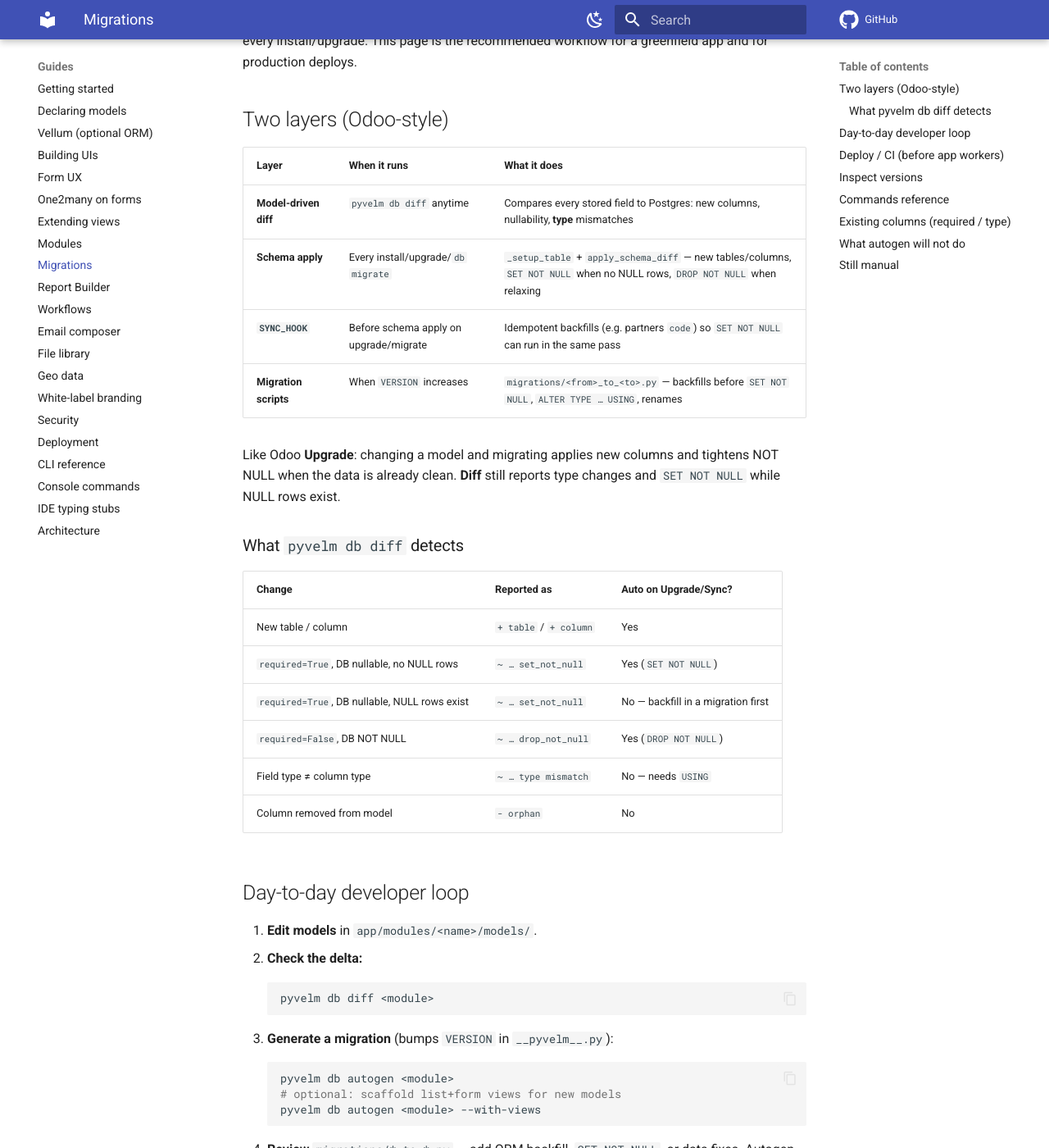
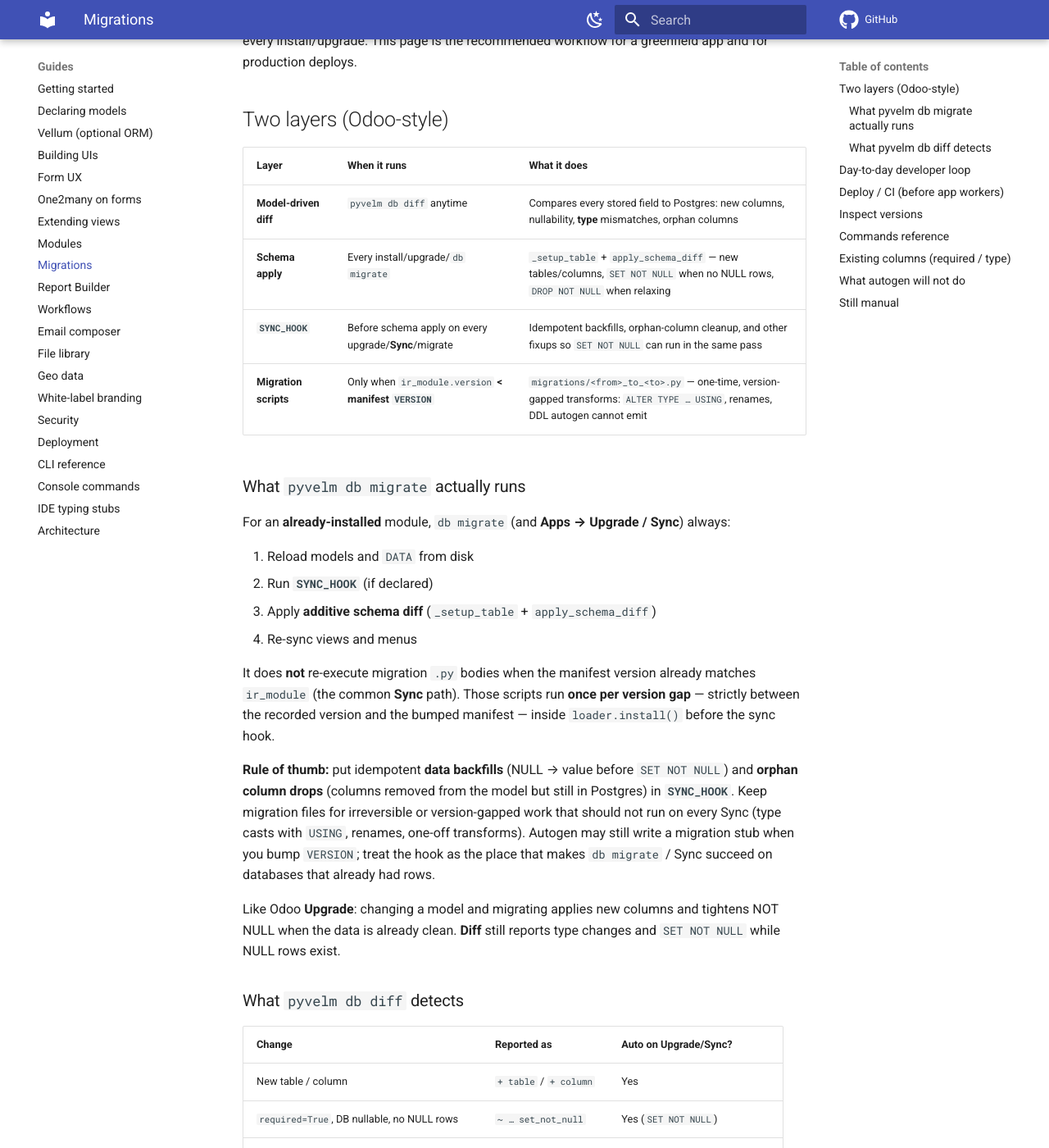
Before and after one commit to coolsam726/pyvelm, an MkDocs documentation site: the page built from docs/migrations.md, in a window 1280 px wide and 1400 px high, scrolled down 216 px. Shown: the whole window at 82% size. Built offline with MkDocs 1.6.1 and Material for MkDocs 9.7.7, drawn with Linux system fonts in a browser that asks for light colours; comment, search, counter and statistics services are not loaded; some of the changed text lies outside the part shown.

Commit message:
Release v0.22.1: Report Builder join fix, SYNC_HOOK docs, and CI hardening.

````diff
--- a/docs/migrations.md
+++ b/docs/migrations.md
@@ -8,10 +8,31 @@ a greenfield app and for production deploys.
 
 | Layer | When it runs | What it does |
 |-------|----------------|---------------|
-| **Model-driven diff** | `pyvelm db diff` anytime | Compares every stored field to Postgres: new columns, nullability, **type** mismatches |
+| **Model-driven diff** | `pyvelm db diff` anytime | Compares every stored field to Postgres: new columns, nullability, **type** mismatches, orphan columns |
 | **Schema apply** | Every install/upgrade/`db migrate` | `_setup_table` + `apply_schema_diff` — new tables/columns, `SET NOT NULL` when no NULL rows, `DROP NOT NULL` when relaxing |
-| **`SYNC_HOOK`** | Before schema apply on upgrade/migrate | Idempotent backfills (e.g. partners `code`) so `SET NOT NULL` can run in the same pass |
-| **Migration scripts** | When `VERSION` increases | `migrations/<from>_to_<to>.py` — backfills before `SET NOT NULL`, `ALTER TYPE … USING`, renames |
+| **`SYNC_HOOK`** | Before schema apply on every upgrade/**Sync**/migrate | Idempotent backfills, orphan-column cleanup, and other fixups so `SET NOT NULL` can run in the same pass |
+| **Migration scripts** | Only when `ir_module.version` **&lt; manifest `VERSION`** | `migrations/<from>_to_<to>.py` — one-time, version-gapped transforms: `ALTER TYPE … USING`, renames, DDL autogen cannot emit |
+
+### What `pyvelm db migrate` actually runs
+
+For an **already-installed** module, `db migrate` (and **Apps → Upgrade / Sync**) always:
+
+1. Reload models and `DATA` from disk
+2. Run **`SYNC_HOOK`** (if declared)
+3. Apply **additive schema diff** (`_setup_table` + `apply_schema_diff`)
+4. Re-sync views and menus
+
+It does **not** re-execute migration `.py` bodies when the manifest version already
+matches `ir_module` (the common **Sync** path). Those scripts run **once per version
+gap** — strictly between the recorded version and the bumped manifest — inside
+`loader.install()` before the sync hook.
+
+**Rule of thumb:** put idempotent **data backfills** (NULL → value before `SET NOT NULL`)
+and **orphan column drops** (columns removed from the model but still in Postgres) in
+**`SYNC_HOOK`**. Keep migration files for irreversible or version-gapped work that
+should not run on every Sync (type casts with `USING`, renames, one-off transforms).
+Autogen may still write a migration stub when you bump `VERSION`; treat the hook as
+the place that makes `db migrate` / Sync succeed on databases that already had rows.
 
 Like Odoo **Upgrade**: changing a model and migrating applies new columns and tightens
 NOT NULL when the data is already clean. **Diff** still reports type changes and
@@ -23,7 +44,7 @@ NOT NULL when the data is already clean. **Diff** still reports type changes and
 |--------|-------------|------------------------|
 | New table / column | `+ table` / `+ column` | Yes |
 | `required=True`, DB nullable, no NULL rows | `~ … set_not_null` | Yes (`SET NOT NULL`) |
-| `required=True`, DB nullable, NULL rows exist | `~ … set_not_null` | No — backfill in a migration first |
+| `required=True`, DB nullable, NULL rows exist | `~ … set_not_null` | No — backfill in **`SYNC_HOOK`** first |
 | `required=False`, DB NOT NULL | `~ … drop_not_null` | Yes (`DROP NOT NULL`) |
 | Field type ≠ column type | `~ … type mismatch` | No — needs `USING` |
 | Column removed from model | `- orphan` | No |
@@ -41,9 +62,10 @@ NOT NULL when the data is already clean. **Diff** still reports type changes and
    # optional: scaffold list+form views for new models
    pyvelm db autogen <module> --with-views
    ```
-4. **Review** `migrations/*_to_*.py` — add ORM backfill, `SET NOT NULL`, or
-   data fixes. Autogen strips `NOT NULL` on `ADD COLUMN` when the table may
-   already have rows; follow the `# TODO` comments.
+4. **Review** `migrations/*_to_*.py` and **`SYNC_HOOK`** — autogen strips
+   `NOT NULL` on `ADD COLUMN` when the table may already have rows. Put
+   idempotent backfills and orphan cleanup in the sync hook (see partners
+   `hooks.py`); keep the migration file for version-gapped DDL (`USING`, renames).
 5. **Apply locally:**
    ```bash
    pyvelm db migrate
@@ -118,9 +140,10 @@ Run CLI commands from the project directory (or any parent with a `.env`), so
 ## Existing columns (required / type)
 
 If you change `required` on a column that **already exists**, `diff` reports `~` lines.
-**Migrate / Upgrade** applies `SET NOT NULL` when every row has a value; otherwise
-backfill in a versioned migration, then migrate again. **Type changes** are never
-auto-applied.
+**Migrate / Upgrade / Sync** applies `SET NOT NULL` when every row has a value;
+otherwise backfill in **`SYNC_HOOK`**, then run `pyvelm db migrate` (or Sync) again.
+**Type changes** are never auto-applied. **Orphan columns** (`- orphan` in diff) are
+never auto-dropped — remove them in **`SYNC_HOOK`** when you are ready.
 
 Example:
 
@@ -132,12 +155,16 @@ Example:
 That is **not** a missing migration file — `db migrate` already ran. It **refused** `SET NOT NULL`
 because Postgres rejects it while NULLs exist. Backfill, then `pyvelm db migrate` again.
 
-Partners example (same logic as `migrations/0_1_to_0_2.py`):
+Partners example — backfill lives in **`SYNC_HOOK`** (`partners/hooks.py`), not only
+in `migrations/0_1_to_0_2.py`, so **Sync** (same version) and every `db migrate` pass
+can fill NULLs before `SET NOT NULL`:
 
-```sql
-UPDATE res_partner
-SET code = UPPER(LEFT(COALESCE(name, '?'), 3)) || '-' || id::text
-WHERE code IS NULL;
+```python
+def sync(env):
+    Partner = env["res.partner"]
+    for partner in Partner.search([("code", "=", None)]):
+        prefix = (partner.name or "?")[:3].upper()
+        partner.code = f"{prefix}-{partner.id}"
 ```
 
 Then `pyvelm db migrate` and `pyvelm db diff partners` should be clean for that line.
@@ -151,7 +178,8 @@ Then `pyvelm db migrate` and `pyvelm db diff partners` should be clean for that
 
 ## Still manual
 
-- Idempotent **data backfill** inside `migrate(env)`
+- Idempotent **data backfill** and **orphan column drops** in **`SYNC_HOOK`**
+- Version-gapped **`migrate(env)`** for `USING` casts, renames, and other one-off DDL
 - `env.cache.invalidate(...)` after raw SQL that bypasses the ORM
 - Stored-compute **recompute** when adding a new stored computed field
 
--- a/pyproject.toml
+++ b/pyproject.toml
@@ -1,6 +1,6 @@
 [project]
 name = "pyvelm"
-version = "0.22.0"
+version = "0.22.1"
 description = "PyVELM — declarative Python ERP: Odoo recordsets & modules, Laravel/Filament ergonomics, unique Tailwind admin shell."
 readme = "README.md"
 license = "LGPL-3.0-or-later"
--- a/pyvelm/__init__.py
+++ b/pyvelm/__init__.py
@@ -4,7 +4,7 @@ from pathlib import Path as _Path
 # ``pyproject.toml`` — the release workflow refuses to publish if
 # they diverge, but the check is only enforced in CI; bump both
 # together when cutting a release.
-__version__ = "0.22.0"
+__version__ = "0.22.1"
 
 from .depends import depends
 from .env import Environment
````
Also changed, not shown: CHANGELOG.md (+25 -0 lines), docs/index.md (+5 -4 lines), docs/modules.md (+19 -14 lines), docs/releases/v0.22.1.md (added, +50 -0 lines), docs/report-builder.md (+22 -1 lines), 6 other files.
